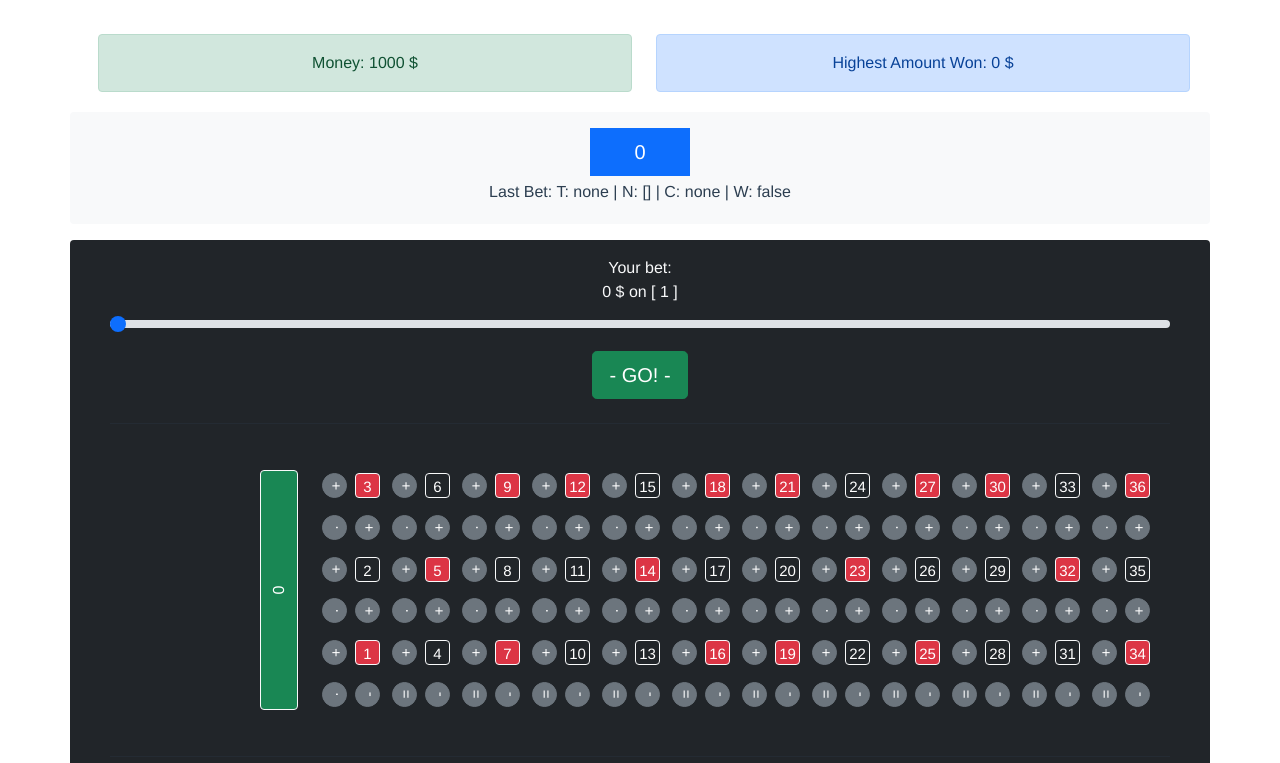
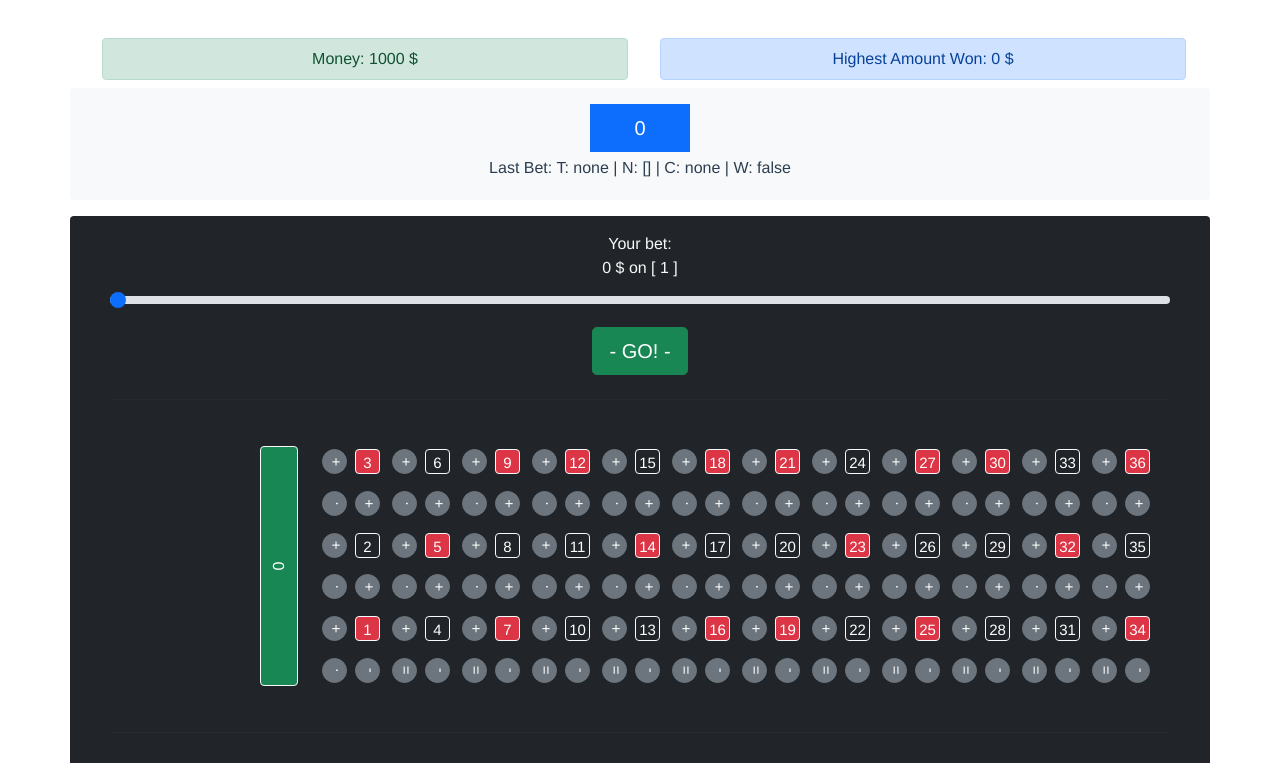
Before and after one commit to Meleemaru2k/roulette-game, a Vue app: page / in a window 1280 px wide. Shown: the top 763 px of the page. Built offline with nearby package versions, Linux system fonts and the light colour scheme.

Commit message:
et passt auf eine Seite!

```diff
--- a/src/components/Scoreboard.vue
+++ b/src/components/Scoreboard.vue
@@ -1,12 +1,12 @@
 <template>
   <div class="row m-1">
     <div class="col-6">
-      <div class="alert alert-success" role="alert">
+      <div class="alert alert-success p-2 m-1" role="alert">
         Money: {{ playerMoney }} $
       </div>
     </div>
     <div class="col-6">
-      <div class="alert alert-primary" role="alert">
+      <div class="alert alert-primary p-2 m-1" role="alert">
         Highest Amount Won: {{ highestAmountWon }} $
       </div>
     </div>
```
